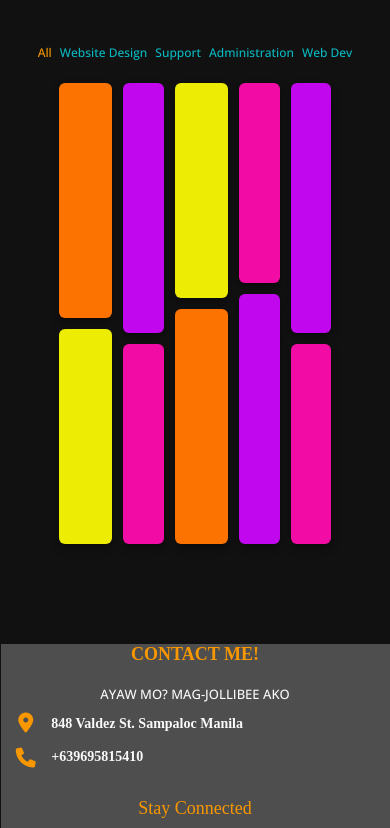
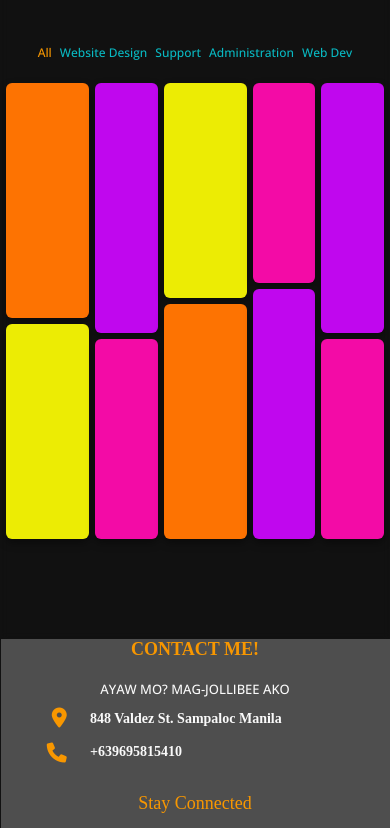
Before and after one commit to Euroboss213/Portfolio, a plain HTML site: page index.html in a window 390 px wide. Shown: the part 3626-4454 px from the top of the page. Drawn offline with nearby package versions, Linux system fonts and the light colour scheme; a web font is replaced by a local one.

Commit message:
testing the media query on phone view

```diff
--- a/style/footer.css
+++ b/style/footer.css
@@ -197,7 +197,7 @@ footer {
         .foot1-bot, .foot2-bot {
             flex-direction: row; /* Stack items vertically */
             align-items: center; /* Center items horizontally */
-            justify-content: center; /* Center items vertically */
+            justify-content: space-between; /* Center items vertically */
             width: 100%; /* Use full width */
         }
 
@@ -208,26 +208,26 @@ footer {
             width: 100%; /* Use full width */
             gap: 5px; /* Space between icon and text */
         }
-        .foot1-bot-left {
-            display: flex; /* Change to flex for alignment */
-            align-items: center; /* Align icons with text */
-            justify-content: center; /* Center items */
-            width: 15%; /* Use full width */
-            gap: 15px; /* Space between icon and text */
-        }
-
-        .foot1-bot-right, .foot2-bot-right {
+        .foot2-bot-right {
             display: flex; /* Change to flex for alignment */
             align-items: start; /* Align icons with text */
             justify-content: center; /* Center items */
             width: 100%; /* Use full width */
-            gap: 10px; /* Space between icon and text */
+            gap: 5px; /* Space between icon and text */
         }
+        .foot1-bot-left {
+            display: flex; /* Change to flex for alignment */
+            align-items: end; /* Align icons with text */
+            justify-content: end; /* Center items */
+            width: 17%; /* Use full width */
+            gap: 15px; /* Space between icon and text */
+        }
+
         .foot1-bot-right {
             display: flex; /* Change to flex for alignment */
-            align-items: start; /* Align icons with text */
+            align-items: end; /* Align icons with text */
             justify-content: center; /* Center items */
-            width: 100%; /* Use full width */
+            width: 77%; /* Use full width */
             gap: 17px;
         }
             .foot1-bot-right p {
--- a/style/page3.css
+++ b/style/page3.css
@@ -198,4 +198,17 @@
             box-shadow: 0 4px 8px rgba(0, 0, 0, 0.4);
             cursor: pointer;
             }
+
+            .service1:hover, .service2:hover, .service3:hover {
+                display: flex;
+            flex-direction: column;
+            width: 90%;
+            height: 100%;
+            background-color: #363635;
+            border: 2px solid #F89700;
+            border-radius: 10px;
+            transition: transform 0.3s ease, box-shadow 0.3s ease;
+            box-shadow: 0 4px 8px rgba(0, 0, 0, 0.4);
+            cursor: pointer;
+            }
 }
--- a/style/page5.css
+++ b/style/page5.css
@@ -183,4 +183,33 @@
                 font-size: 12px;
                 cursor: pointer;
             }
+
+            .boxes {
+                display: flex;
+                align-items: start;
+                justify-content: center;
+                width: 97%;
+                height: 90%;
+                margin: 0px 0px 100px 0px;
+                gap: 6px;
+                transition: all 0.5 ease;
+            }
+                .pattern1 {
+                    display: flex;
+                    flex-direction: column;
+                    align-items: start;
+                    justify-content: start;
+                    width: 57%;
+                    height: 100%;
+                    gap: 6px;
+                }
+                .pattern2 {
+                    display: flex;
+                    flex-direction: column;
+                    align-items: start;
+                    justify-content: start;
+                    width: 43%;
+                    height: 100%;
+                    gap: 6px;
+                }
 }
```
